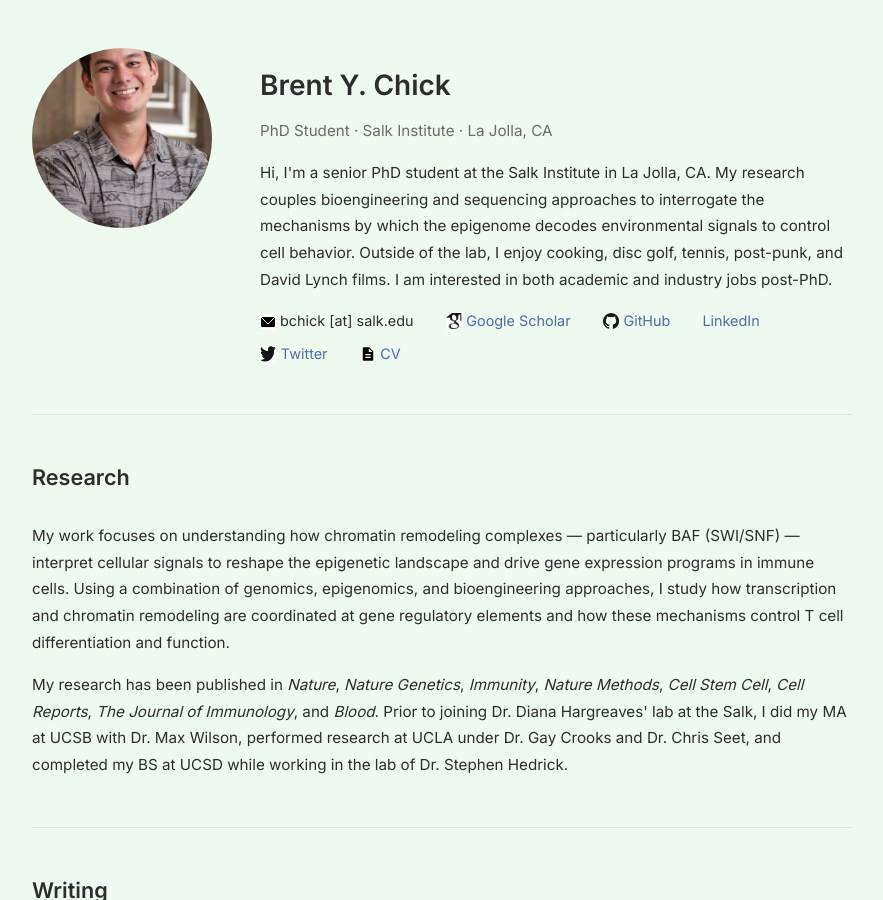
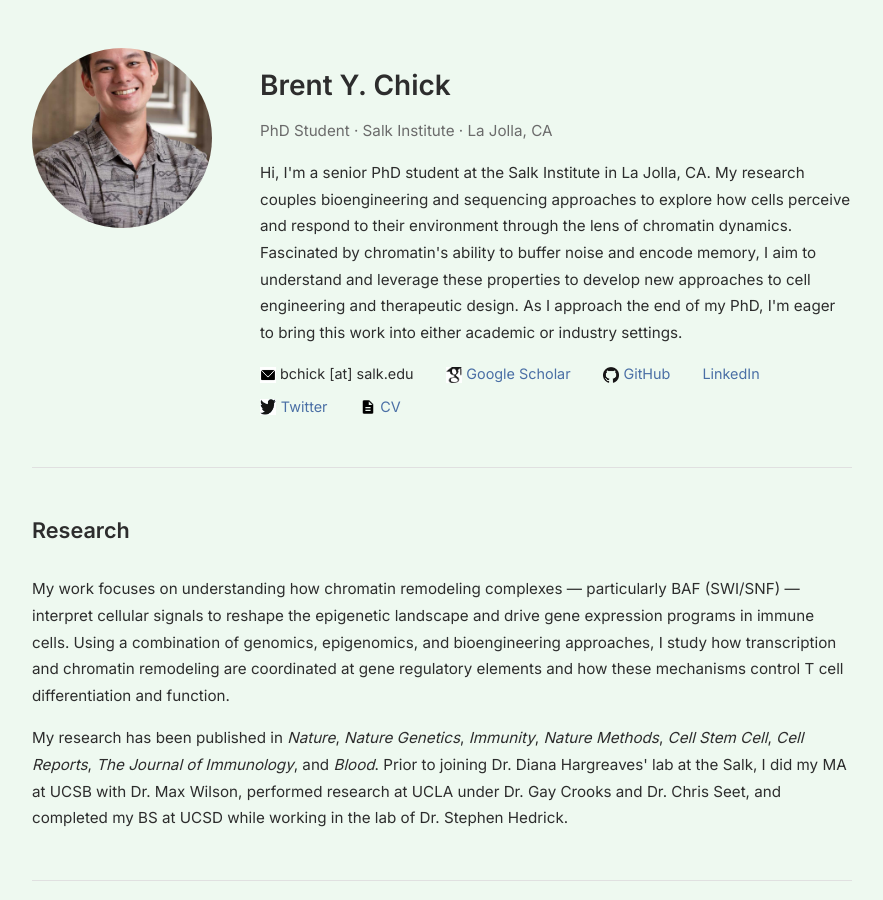
Before and after one commit to bchick/bchick.github.io, a Jekyll site: the page index.html, which Jekyll copies as it is, in a window 1280 px wide and 900 px high. Shown: the whole window, without its empty margins (198-1081 px from the left). Built offline with Jekyll 4.4.1, drawn with Linux system fonts in a browser that asks for light colours.

Commit message:
Update intro bio text

```diff
--- a/index.html
+++ b/index.html
@@ -25,10 +25,11 @@
         <p class="subtitle">PhD Student &middot; Salk Institute &middot; La Jolla, CA</p>
         <p class="bio">
           Hi, I'm a senior PhD student at the Salk Institute in La Jolla, CA. My research couples
-          bioengineering and sequencing approaches to interrogate the mechanisms by which the epigenome
-          decodes environmental signals to control cell behavior. Outside of the lab, I enjoy cooking,
-          disc golf, tennis, post-punk, and David Lynch films. I am interested in both academic and
-          industry jobs post-PhD.
+          bioengineering and sequencing approaches to explore how cells perceive and respond to their
+          environment through the lens of chromatin dynamics. Fascinated by chromatin's ability to buffer
+          noise and encode memory, I aim to understand and leverage these properties to develop new
+          approaches to cell engineering and therapeutic design. As I approach the end of my PhD, I'm
+          eager to bring this work into either academic or industry settings.
         </p>
         <div class="contact-links">
           <span><img src="images/email.png" alt="" class="icon" /> bchick [at] salk.edu</span>
```
